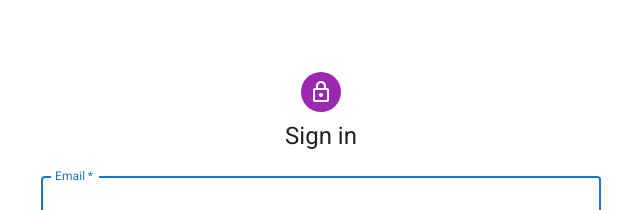
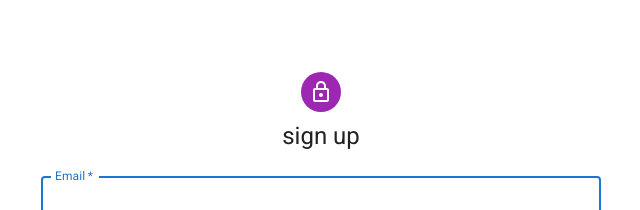
Before and after one commit to Andrewij21/Memory-App, a React (Vite) app: page /registration in a window 1280 px wide. Shown: the top 210 px of the page, without its empty margins (319-959 px from the left). Built offline with nearby package versions, Linux system fonts and the light colour scheme.

Commit message:
refactor: dynamic title

```diff
--- a/src/components/auth/AuthForm.jsx
+++ b/src/components/auth/AuthForm.jsx
@@ -79,7 +79,7 @@ export default function AuthForm({ type, handler, title }) {
         <LockOutlinedIcon />
       </Avatar>
       <Typography component="h1" variant="h5">
-        Sign in
+        {title}
       </Typography>
       <Box
         component="form"
```
